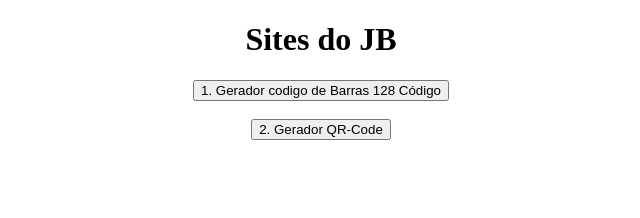
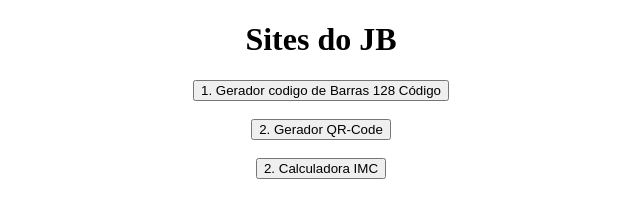
Before and after one commit to JB3005/MeusSites, a plain HTML site: page index.html in a window 1280 px wide. Shown: the whole page, without its empty margins (319-959 px from the left). Drawn offline with Linux system fonts and the light colour scheme.

Commit message:
Update index.html

```diff
--- a/index.html
+++ b/index.html
@@ -15,5 +15,7 @@
     <button type="button", onclick="location.href = 'https://jbsilvadev.github.io/MeusSites/CodBarras/';">1. Gerador codigo de Barras 128 Código</button>
     <br><br>
     <button type="button", onclick="location.href = 'https://jbsilvadev.github.io/MeusSites/QrCode/';">2. Gerador QR-Code</button>
+    <br><br>
+    <button type="button", onclick="location.href = 'https://jbsilvadev.github.io/MeusSites/IMC_Calculator/';">2. Calculadora IMC</button>
 </body>
 </html>
```
